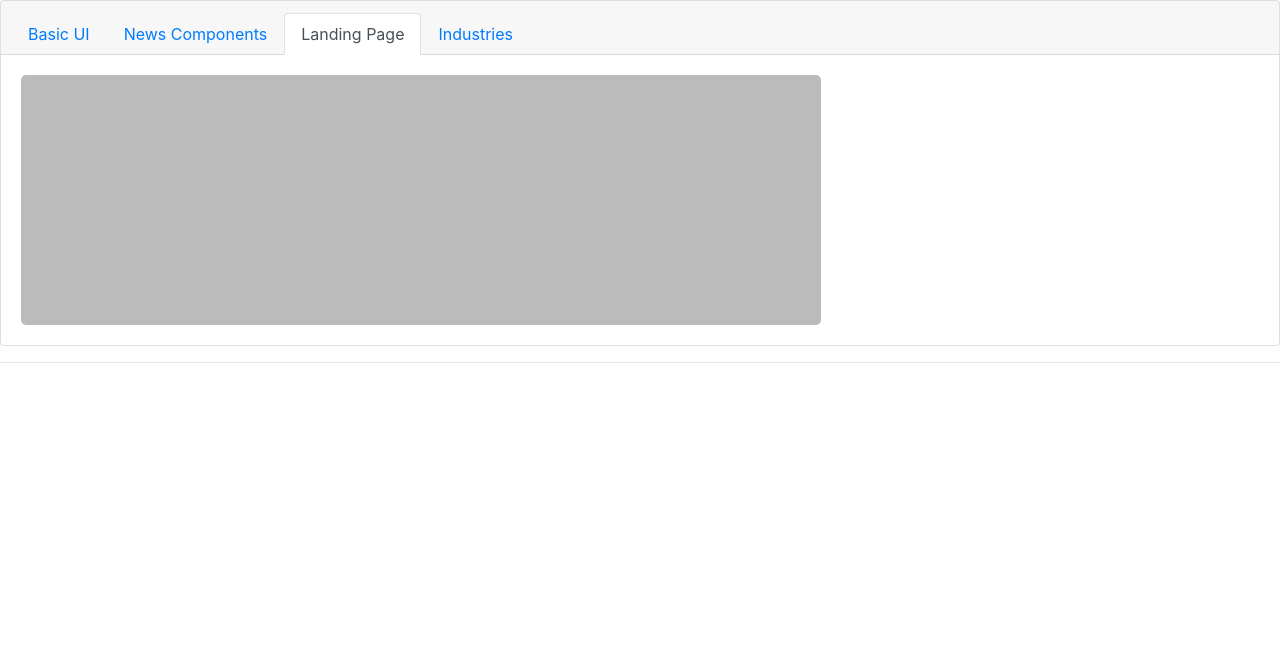
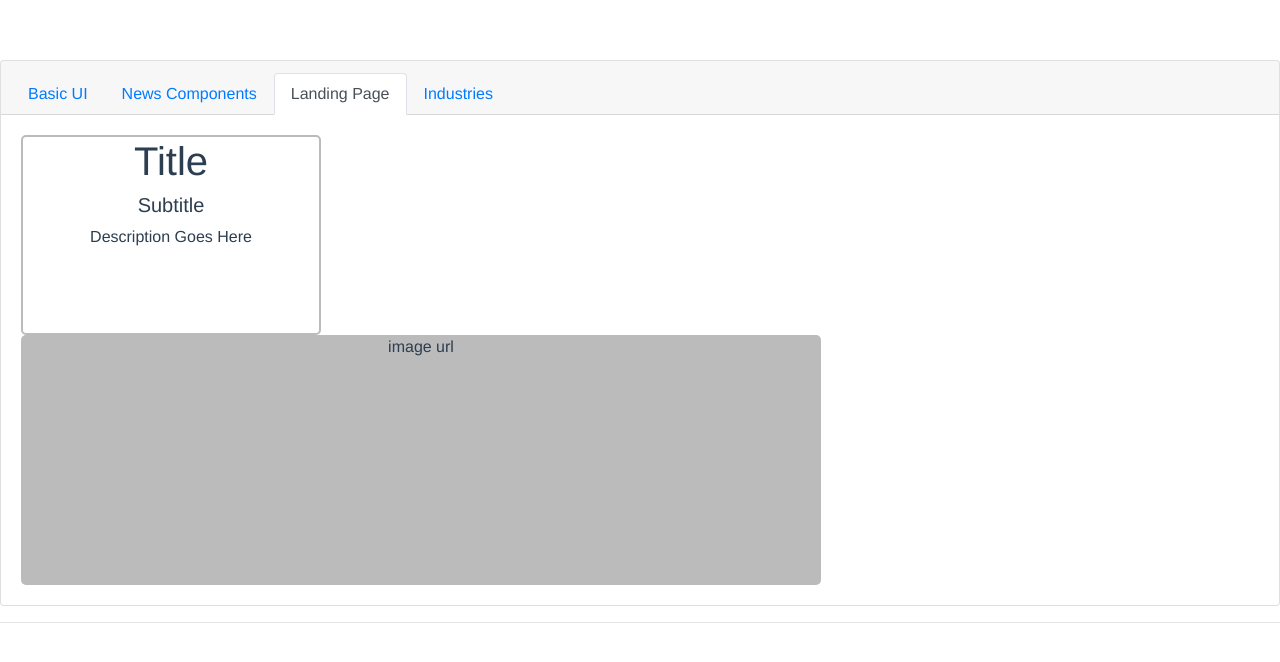
Before and after one commit to Impakter/SHARED.UI, a Vue app: page / in a window 1280 px wide. Both pictures are taken after a click on the tab "Landing Page". Shown: the top 662 px of the page. Built offline with nearby package versions, Linux system fonts and the light colour scheme.

Commit message:
Adding HeaderDescription Component

```diff
--- a/src/App.vue
+++ b/src/App.vue
@@ -13,7 +13,8 @@
           <news-article :articleImage="'image url'" :articleTitle="'title of the article'">Content of the article goes here</news-article>
         </b-tab>
         <b-tab title="Landing Page">
-          <header-image/>
+          <header-description :headerTitle="'Title'" :headerSubtitle="'Subtitle'">Description Goes Here</header-description>
+          <header-image :imageUrl="'image url'"/>
         </b-tab>
         <b-tab title="Industries">
           <b-card-text>content</b-card-text>
@@ -29,18 +30,19 @@
 <script>
 import NewsArticle from './components/News/NewsArticle.vue'
 import HeaderImage from './components/LandingPage/HeaderImage'
+import HeaderDescription from './components/LandingPage/HeaderDescription'
 
 export default {
   name: 'App',
   components: {
     NewsArticle,
     HeaderImage,
+    HeaderDescription
   }
 }
 </script>
 
-<s,
-    HeaderImagetyle>
+<style>
 #app {
   font-family: Avenir, Helvetica, Arial, sans-serif;
   -webkit-font-smoothing: antialiased;
--- /dev/null
+++ b/src/components/LandingPage/HeaderDescription.vue
@@ -0,0 +1,27 @@
+<template>
+<div class="hdDescription">
+<h1>{{headerTitle}}</h1>
+<h5>{{headerSubtitle}}</h5>
+<slot></slot>
+</div>
+</template>
+
+<script>
+export default {
+  name: 'NewsArticle',
+  props: {
+    headerTitle: String,
+    headerSubtitle: String
+  }
+}
+</script>
+
+<!-- Add "scoped" attribute to limit CSS to this component only -->
+<style scoped>
+.hdDescription{
+  height: 200px;
+  width: 300px;
+  border: 2px solid #BBBBBB;
+  border-radius: 5px;
+}
+</style>
--- a/src/components/index.js
+++ b/src/components/index.js
@@ -1,3 +1,4 @@
 import NewsArticle from './News/NewsArticle'
 import HeaderImage from './LandingPage/HeaderImage'
-export { NewsArticle, HeaderImage }
+import HeaderDescription from './LandingPage/HeaderDescription'
+export { NewsArticle, HeaderImage, HeaderDescription }
```
